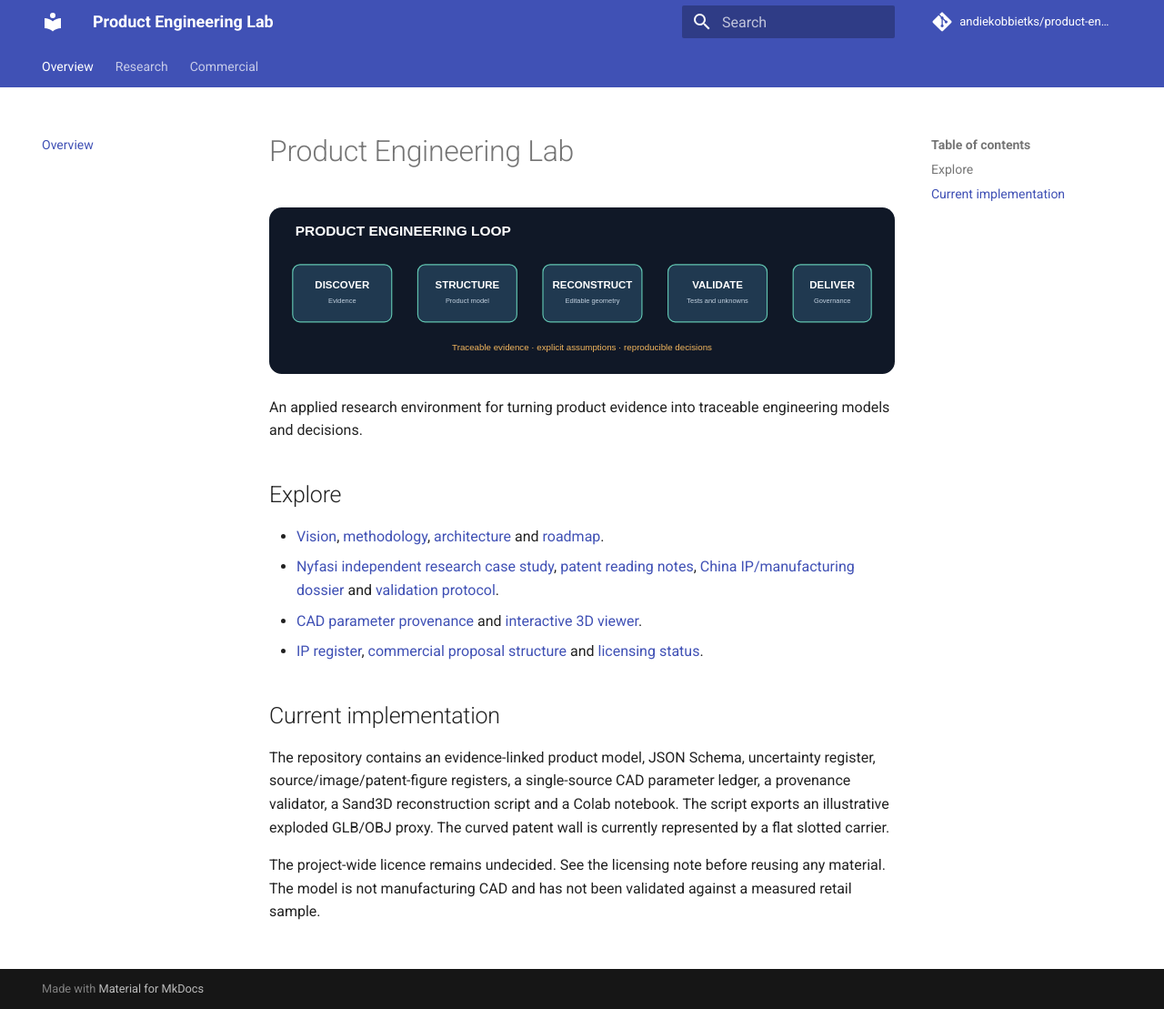
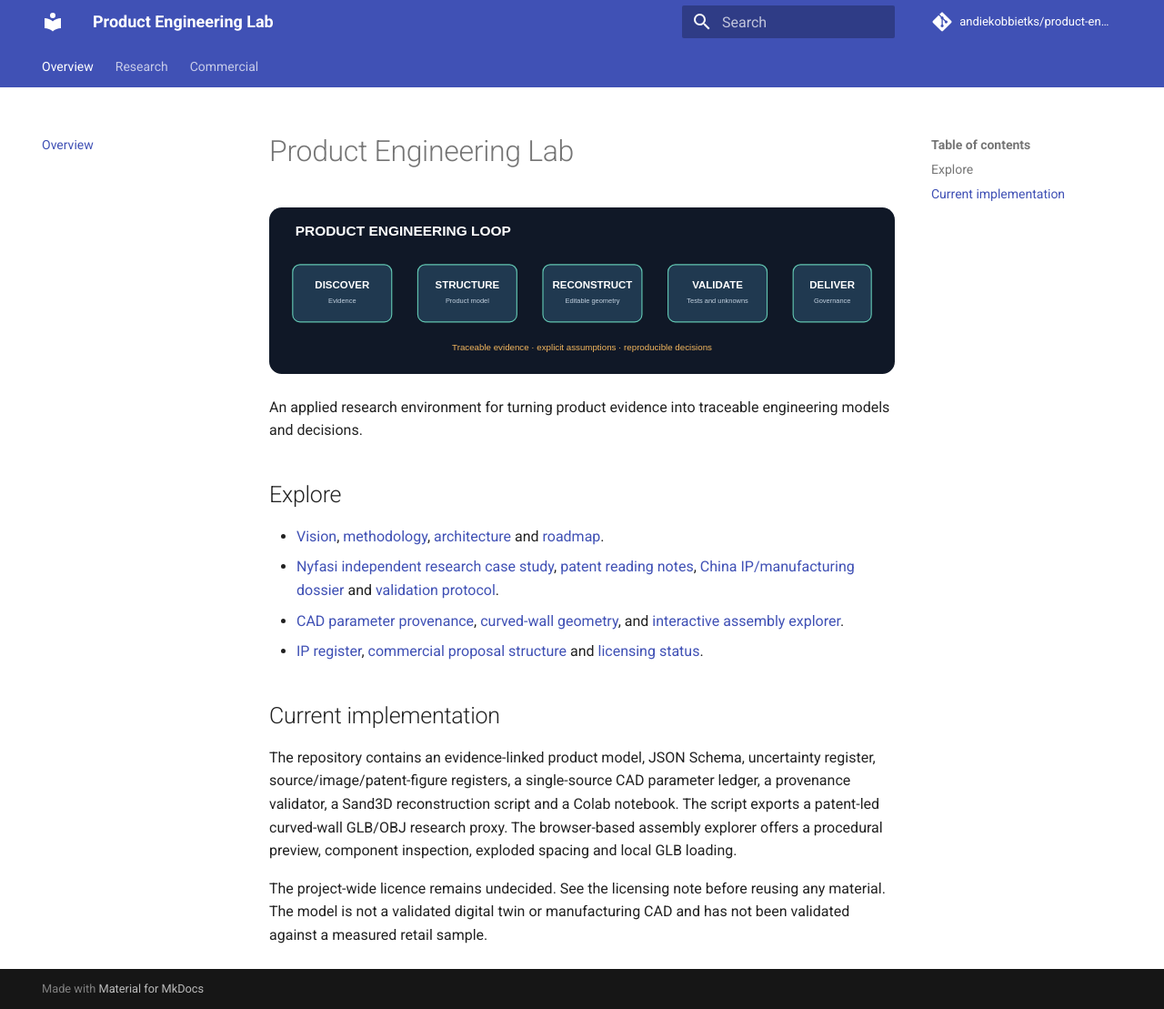
Before and after one commit to andiekobbietks/product-engineering-lab, an MkDocs documentation site: the page built from docs/index.md, in a window 1280 px wide and 1109 px high. Shown: the whole window at 91% size. Built offline with MkDocs 1.6.1 and Material for MkDocs 9.7.7, drawn with Linux system fonts in a browser that asks for light colours; comment, search, counter and statistics services are not loaded.

Commit message:
Update docs landing page for curved-wall model and web viewer

```diff
--- a/docs/index.md
+++ b/docs/index.md
@@ -8,11 +8,11 @@ An applied research environment for turning product evidence into traceable engi
 
 - [Vision](vision.md), [methodology](methodology.md), [architecture](architecture.md) and [roadmap](roadmap.md).
 - [Nyfasi independent research case study](experiments/nyfasi.md), [patent reading notes](experiments/patent-reading-notes.md), [China IP/manufacturing dossier](experiments/nyfasi-china-due-diligence.md) and [validation protocol](experiments/nyfasi-validation.md).
-- [CAD parameter provenance](experiments/cad-parameter-provenance.md) and [interactive 3D viewer](experiments/viewer.md).
+- [CAD parameter provenance](experiments/cad-parameter-provenance.md), [curved-wall geometry](experiments/curved-wall-geometry.md), and [interactive assembly explorer](experiments/assembly-explorer.md).
 - [IP register](ip-register.md), [commercial proposal structure](commercial-proposal.md) and [licensing status](licensing.md).
 
 ## Current implementation
 
-The repository contains an evidence-linked product model, JSON Schema, uncertainty register, source/image/patent-figure registers, a single-source CAD parameter ledger, a provenance validator, a Sand3D reconstruction script and a Colab notebook. The script exports an illustrative exploded GLB/OBJ proxy. The curved patent wall is currently represented by a flat slotted carrier.
+The repository contains an evidence-linked product model, JSON Schema, uncertainty register, source/image/patent-figure registers, a single-source CAD parameter ledger, a provenance validator, a Sand3D reconstruction script and a Colab notebook. The script exports a patent-led curved-wall GLB/OBJ research proxy. The browser-based assembly explorer offers a procedural preview, component inspection, exploded spacing and local GLB loading.
 
-The project-wide licence remains undecided. See the licensing note before reusing any material. The model is not manufacturing CAD and has not been validated against a measured retail sample.
+The project-wide licence remains undecided. See the licensing note before reusing any material. The model is not a validated digital twin or manufacturing CAD and has not been validated against a measured retail sample.
```
